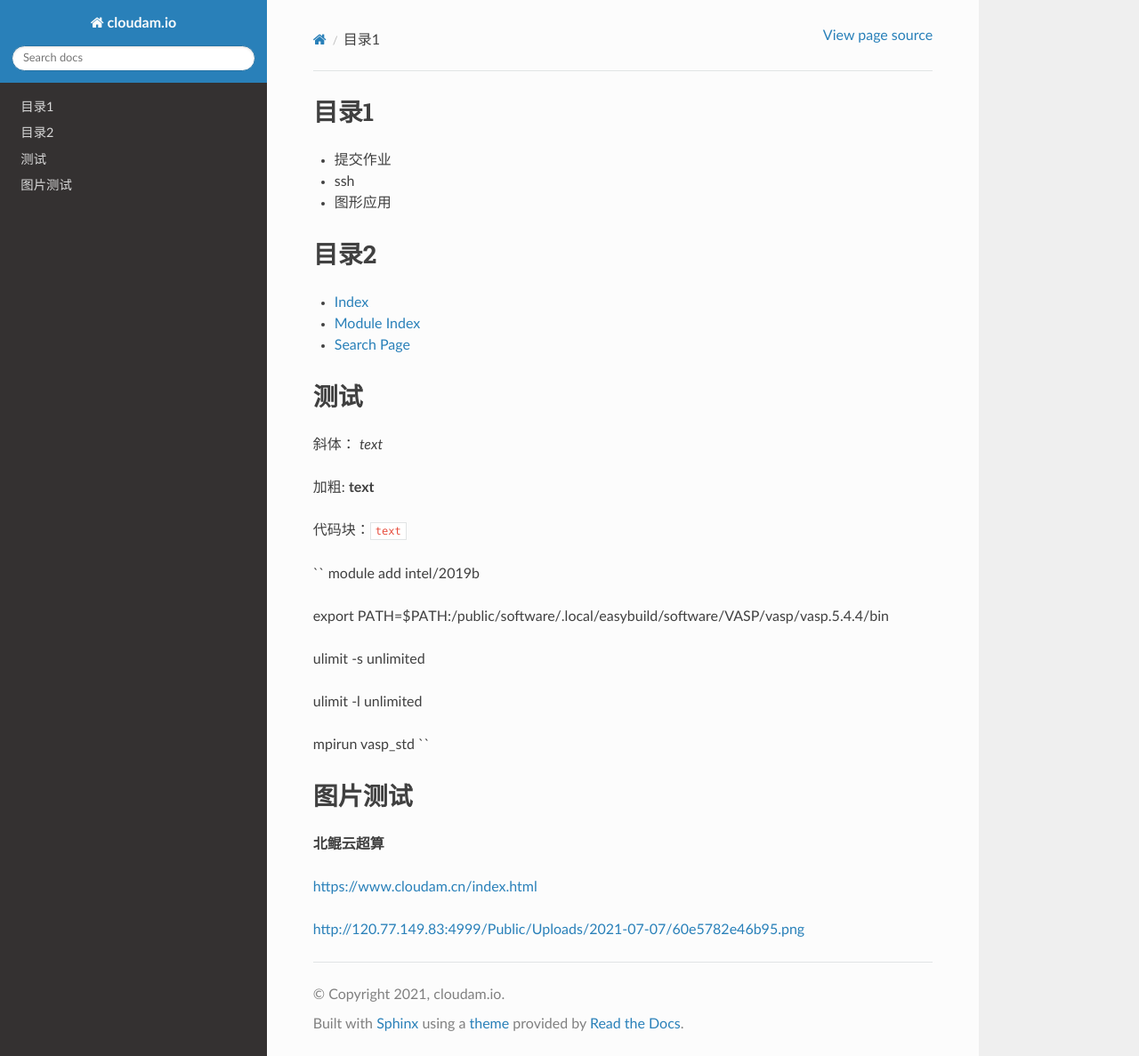
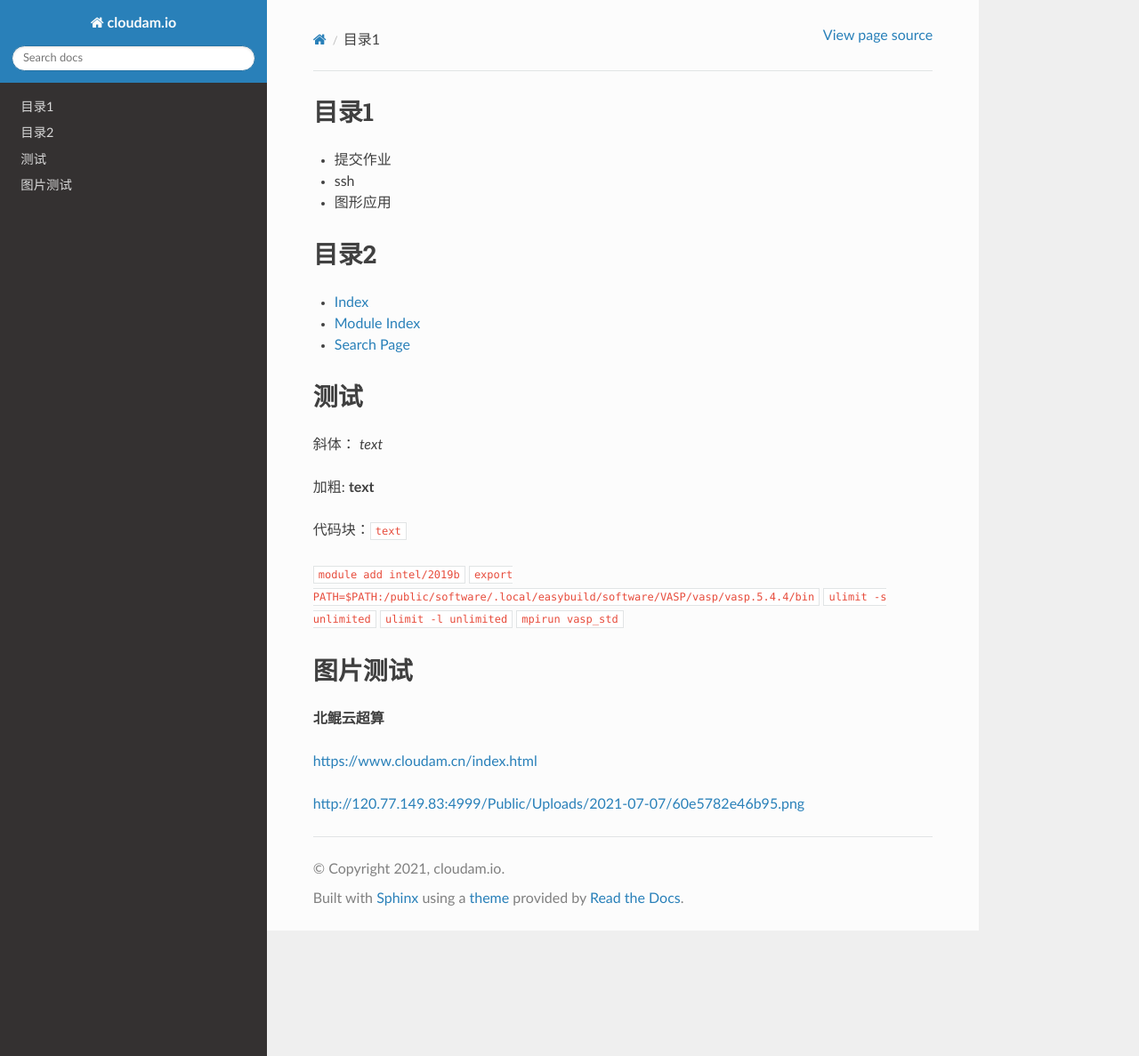
Before and after one commit to huangwenjin123/huangwenjin123, a Sphinx documentation site: the page built from data/wiki/source/index.rst, in a window 1280 px wide and 1187 px high. Shown: the whole window at 89% size. Built offline with Sphinx 7.4.7 and the Read the Docs theme 2.0.0, drawn with Linux system fonts in a browser that asks for light colours.

```diff
--- a/data/wiki/source/index.rst
+++ b/data/wiki/source/index.rst
@@ -26,17 +26,11 @@
 
 代码块：``text``
 
-``
-module add intel/2019b
-
-export PATH=$PATH:/public/software/.local/easybuild/software/VASP/vasp/vasp.5.4.4/bin
-
-ulimit -s unlimited
-
-ulimit -l unlimited
-
-mpirun vasp_std
-``
+``module add intel/2019b``
+``export PATH=$PATH:/public/software/.local/easybuild/software/VASP/vasp/vasp.5.4.4/bin``
+``ulimit -s unlimited``
+``ulimit -l unlimited``
+``mpirun vasp_std``
 
 图片测试
 ==============
```
